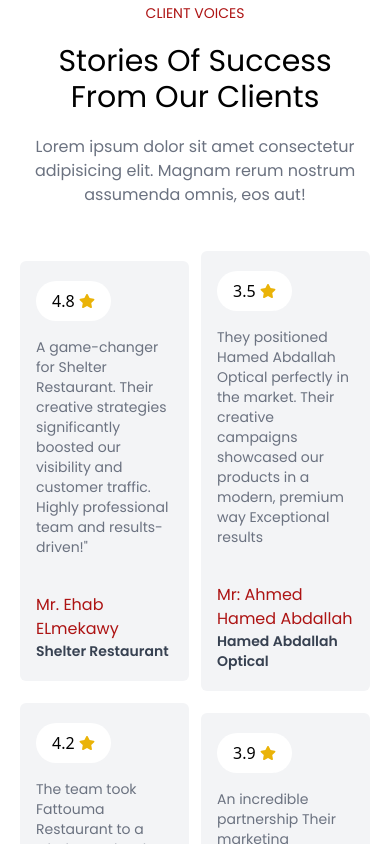
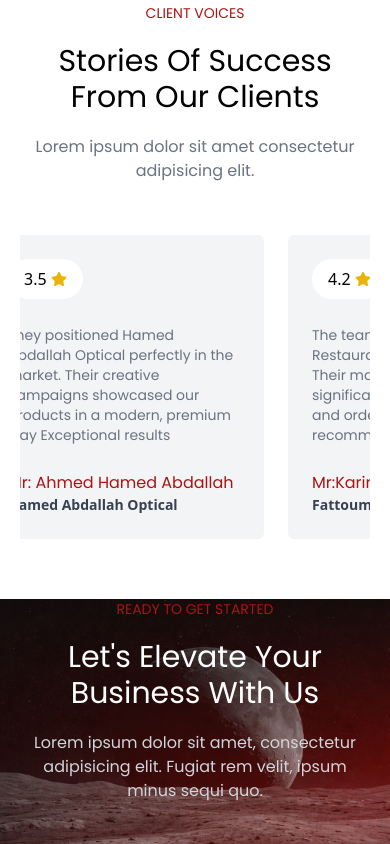
Before and after one commit to MOHAMEDELKADY1010/shorbay-Agence, a React (Create React App) app: page / in a window 390 px wide. Shown: the part 6880-7724 px from the top of the page. Built offline with nearby package versions, Linux system fonts and the light colour scheme; a web font is replaced by a local one.

Commit message:
fix mobile

```diff
--- a/src/section/Reviews.jsx
+++ b/src/section/Reviews.jsx
@@ -1,48 +1,89 @@
-import React, { useEffect } from 'react'
-import { reviews } from '../export';
-import { FaStar } from 'react-icons/fa';
-import AOS from 'aos';
-import 'aos/dist/aos.css';
+import React, { useEffect, useRef } from 'react'
+import { reviews } from '../export'
+import { FaStar } from 'react-icons/fa'
+import AOS from 'aos'
+import 'aos/dist/aos.css'
+
 const Reviews = () => {
-   useEffect(()=>{
+  const scrollRef = useRef(null)
+
+  useEffect(() => {
     AOS.init({
-            duration:800,
-            delay:200,
-            once:false,
+      duration: 800,
+      delay: 200,
+      once: false,
     })
-        }, []);
+  }, [])
+
+  // Auto Scroll
+  useEffect(() => {
+    const container = scrollRef.current
+    let scrollAmount = 0
+
+    const interval = setInterval(() => {
+      if (!container) return
+
+      scrollAmount += 1
+      container.scrollLeft += 1
+
+      if (
+        container.scrollLeft + container.offsetWidth >=
+        container.scrollWidth
+      ) {
+        container.scrollLeft = 0
+        scrollAmount = 0
+      }
+    }, 20) // كل ما تقلل الرقم السرعة تزيد
+
+    return () => clearInterval(interval)
+  }, [])
+
   return (
-    <div>
-    <div id='testimonials' className='w-full h-auto flex flex-col items-center
-    justify-center lg:px-[80px] px-[20px] lg:py-[80px] py-[60px] gap-[20px]'>
-          <h1 data-aos="zoom-in" data-aos-delay="50" className='text-themegreen uppercase text-sm font-poppins'>
+    <div id="testimonials" className="w-full h-auto flex flex-col items-center justify-center lg:px-[80px] px-[20px] lg:py-[80px] py-[60px] gap-[20px]">
+
+      <h1 data-aos="zoom-in" className="text-themegreen uppercase text-sm font-poppins">
         CLIENT VOICES
       </h1>
-          <h1 data-aos="zoom-in" data-aos-delay="100" className='text-black lg:text-[45px] text-[30px] capitalize leading-[1.2em]
-          font-poppins lg:w-[50%] w-full text-center'>
+
+      <h1 data-aos="zoom-in" className="text-black lg:text-[45px] text-[30px] capitalize leading-[1.2em] font-poppins lg:w-[50%] w-full text-center">
         Stories of Success from Our Clients
       </h1>
-          <p data-aos="zoom-in" data-aos-delay="150" className='text-gray-500 text-md font-poppins lg:w-[60%] w-full text-center'>Lorem ipsum dolor sit amet consectetur adipisicing elit. Magnam
-            rerum nostrum assumenda omnis, eos aut!
+
+      <p data-aos="zoom-in" className="text-gray-500 text-md font-poppins lg:w-[60%] w-full text-center">
+        Lorem ipsum dolor sit amet consectetur adipisicing elit.
       </p>
-        <div data-aos="slide-up" data-aos-delay="200" className='w-full grid lg:grid-cols-4 grid-cols-2 justify-center items-center lg:gap-6 gap-3 mt-6'>
-          {reviews.map((review, index) => (
-          <div key={index} className='flex flex-col justify-center items-start gap-4
-          bg-gray-100 hover:bg-green-100 lg:py-12 py-5 lg:px-8 px-4 rounded-md
-            cursor-pointer'>
-            <button className='flex justify-center items-center gap-1 bg-white py-2 px-4 rounded-full'>
+
+      {/* SCROLL CONTAINER */}
+      <div
+        ref={scrollRef}
+        className="w-full flex gap-6 overflow-x-hidden mt-8"
+      >
+        {[...reviews, ...reviews].map((review, index) => (
+          <div
+            key={index}
+            className="min-w-[280px] lg:min-w-[320px] flex flex-col
+            justify-between gap-4 bg-gray-100 hover:bg-green-100
+            lg:py-10 py-6 px-6 rounded-md cursor-pointer"
+          >
+            <button className="flex items-center gap-1 bg-white py-2 px-4 rounded-full w-fit">
               {review.rating}
-              <FaStar className='text-yellow-500' />
+              <FaStar className="text-yellow-500" />
             </button>
-            <p className='text-gray-500 text-sm font-poppins text-left'>{review.about}</p>
-            <div className='mt-5'>
-              <h1 className='text-themegreen text-md font-poppins text-left'>{review.name}</h1>
-              <h1 className='text-gray-700 font-semibold text-sm font-poppins text-left
-              capitalize'>{review.role}</h1>
+
+            <p className="text-gray-500 text-sm font-poppins">
+              {review.about}
+            </p>
+
+            <div>
+              <h1 className="text-themegreen text-md font-poppins">
+                {review.name}
+              </h1>
+              <h1 className="text-gray-700 font-semibold text-sm capitalize">
+                {review.role}
+              </h1>
             </div>
           </div>
         ))}
-  </div>
       </div>
     </div>
   )
```
Lines whose indentation alone changed are shown as unchanged.
